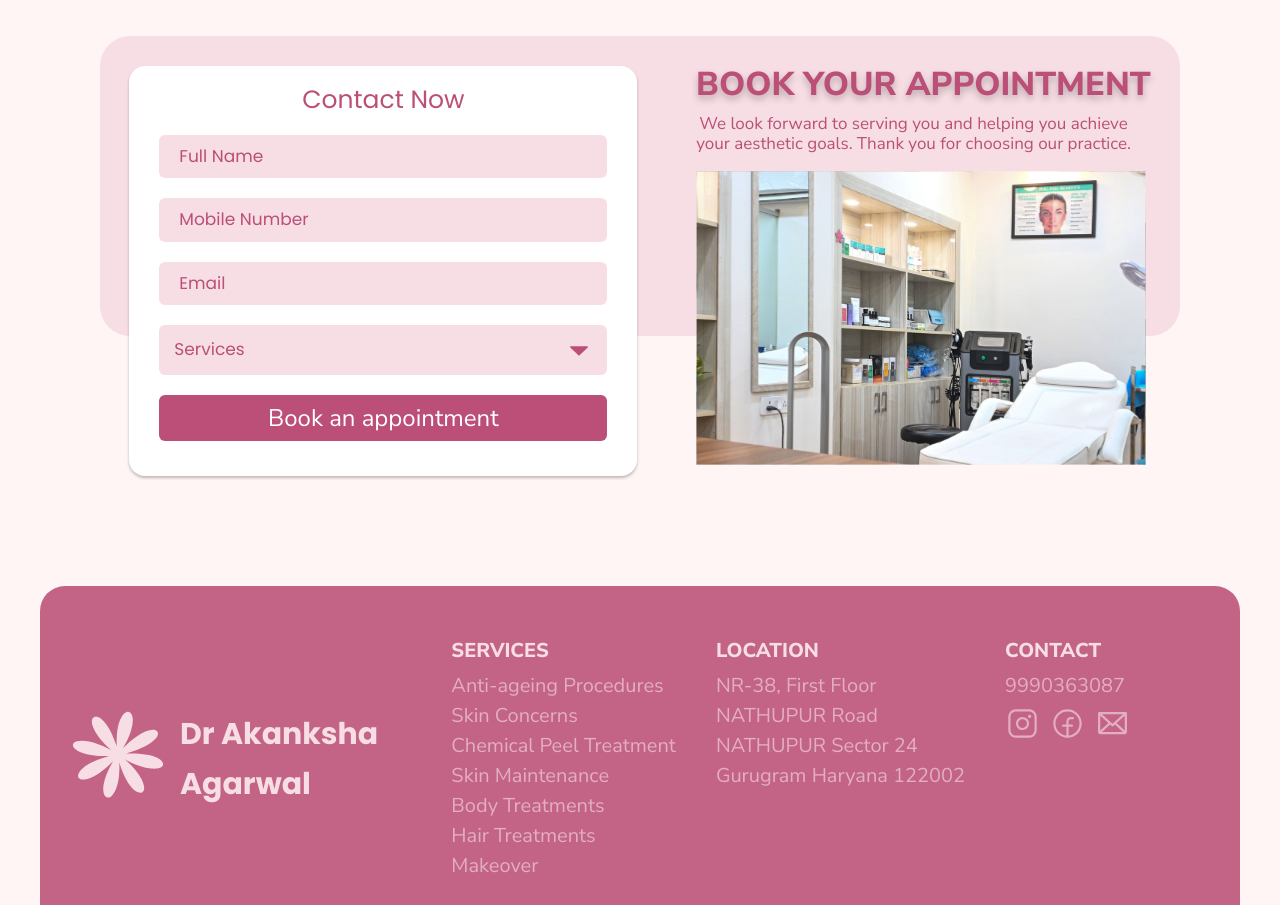
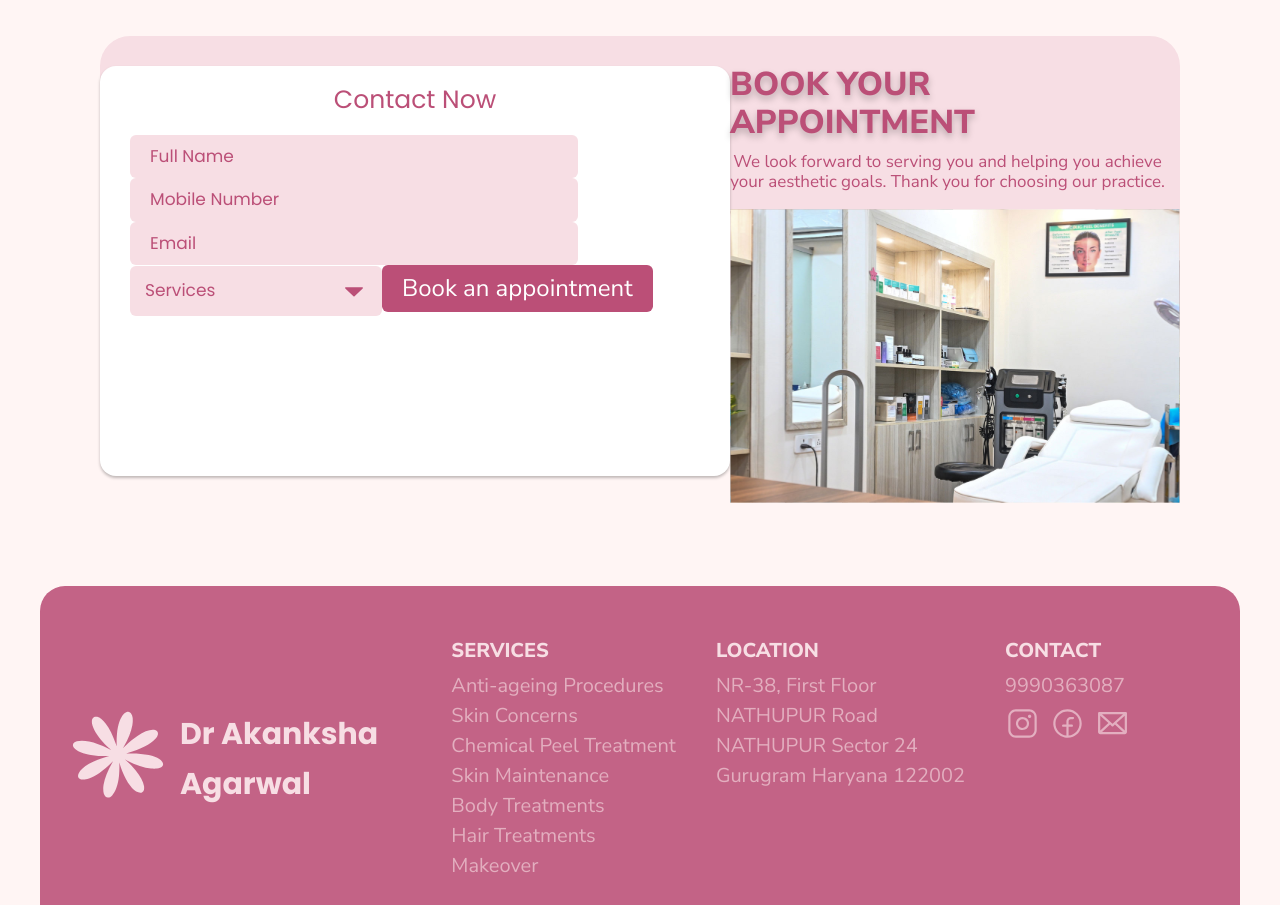
Before and after one commit to laibaahsan27/dr, a Next.js app in the folder frontend/: page / in a window 1280 px wide. Shown: the part 1980-2885 px from the top of the page. Built offline with nearby package versions, Linux system fonts and the light colour scheme.

Commit message:
appointment connected

```diff
--- a/frontend/src/components/appointment/appointment.jsx
+++ b/frontend/src/components/appointment/appointment.jsx
@@ -4,41 +4,70 @@ import "./appointment.css";
 import Image from "next/image";
 import React, { useState } from "react";
 import clinic from "../../images/clinic.svg";
+import axios from "axios";
 
 export default function appointment() {
-  const [value, setValue]=useState('Services')
-  function handleSelect(event){
-    setValue(event.target.value)
-  }
+  const [service, setService] = useState("");
+  const [formData, setFormData] = useState({
+    fullName: "",
+    phoneNumber: "",
+    email: "",
+  });
+
+  const handleServiceChange = (event) => {
+    setService(event.target.value);
+  };
+
+  const handleFormChange = (event) => {
+    const { name, value } = event.target;
+    setFormData((prevData) => ({
+      ...prevData,
+      [name]: value,
+    }));
+  };
+
+  const handleSubmit = async (event) => {
+    event.preventDefault();
+
+    try {
+      const response = await axios.post("http://localhost:5000/api/submit", {
+        ...formData,
+        selectedService: service,
+      })
+
+      console.log("Form submission response:", response.data);
+      const msg= response.data.message;
+    } catch (error) {
+      console.error("Error submitting form:", error);
+    }
+  };
   return (
     <div className="bookA">
       <div className="bookForm">
       <div className="contnow">contact now</div>
-        <input className="bookInput" type="text" placeholder="Full Name" />
-        <input className="bookInput" type="text" placeholder="Mobile Number" />
-        <input className="bookInput" type="text" placeholder="Email" />
+      <form onSubmit={handleSubmit}>
+        <input className="bookInput" type="text" placeholder="Full Name" value={formData.fullName}
+                onChange={handleFormChange} name="fullName"  />
+        <input className="bookInput" type="text" placeholder="Mobile Number" name="phoneNumber" value={formData.phoneNumber}
+                onChange={handleFormChange} />
+        <input className="bookInput" type="text" placeholder="Email" name="email" value={formData.email}
+                onChange={handleFormChange}/>
 
-        <select className="form-select-laiba" name="Services" id="" onChange={handleSelect} >
-        {/* <option value="Services" disabled>Services</option> */}
+        <select className="form-select-laiba" name="Services" id="" onChange={handleServiceChange} value={service}  >
         <option value="Services">Services</option>
-          <option value="ANTI-AGEING PROCEDURES">ANTI-AGEING PROCEDURES</option>
-          <option value="CHEMICAL PEEL TREATMENT">
+          <option value={"ANTI-AGEING PROCEDURES"}>ANTI-AGEING PROCEDURES</option>
+          <option value={"CHEMICAL PEEL TREATMENT"}>
             CHEMICAL PEEL TREATMENT
           </option>
-          <option value="SKIN CONCERNS">SKIN CONCERNS</option>
-          <option value="MAKEOVER">MAKEOVER</option>
-          <option value="AKIN MAINTENANACE">SKIN MAINTENANACE</option>
-          <option value="SKIN CONCERNS">SKIN CONCERNS</option>
-          <option value="HAIR TREATMENTS">HAIR TREATMENTS</option>
+          <option value={"SKIN CONCERNS"}>SKIN CONCERNS</option>
+          <option value={"MAKEOVER"}>MAKEOVER</option>
+          <option value={"SKIN MAINTENANACE"}>SKIN MAINTENANACE</option>
+          <option value={"SKIN CONCERNS"}>SKIN CONCERNS</option>
+          <option value={"HAIR TREATMENTS"}>HAIR TREATMENTS</option>
         </select>
 
-        {/* <input className="bookInput" type="text" placeholder="Book service" /> */}
-        {/* <input
-            className="bookInput"
-            type="text"
-            placeholder="Date and time"
-          /> */}
-        <button className="bookBtn2">Book an appointment</button>
+        <button className="bookBtn2" type="submit">Book an appointment</button>
+        </form>
       </div>
       <div className="bookAdiv2">
         <div className="bookATxt">Book your Appointment </div>
```
